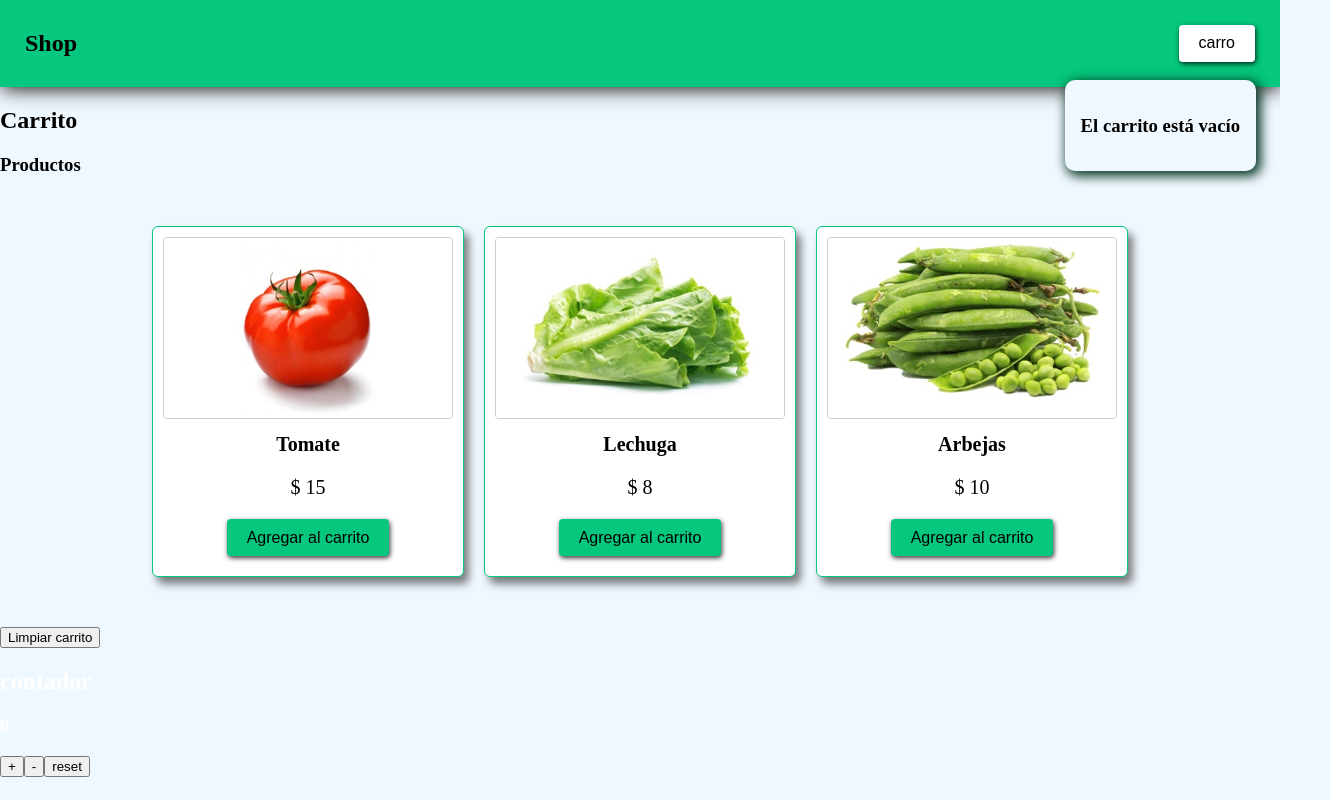
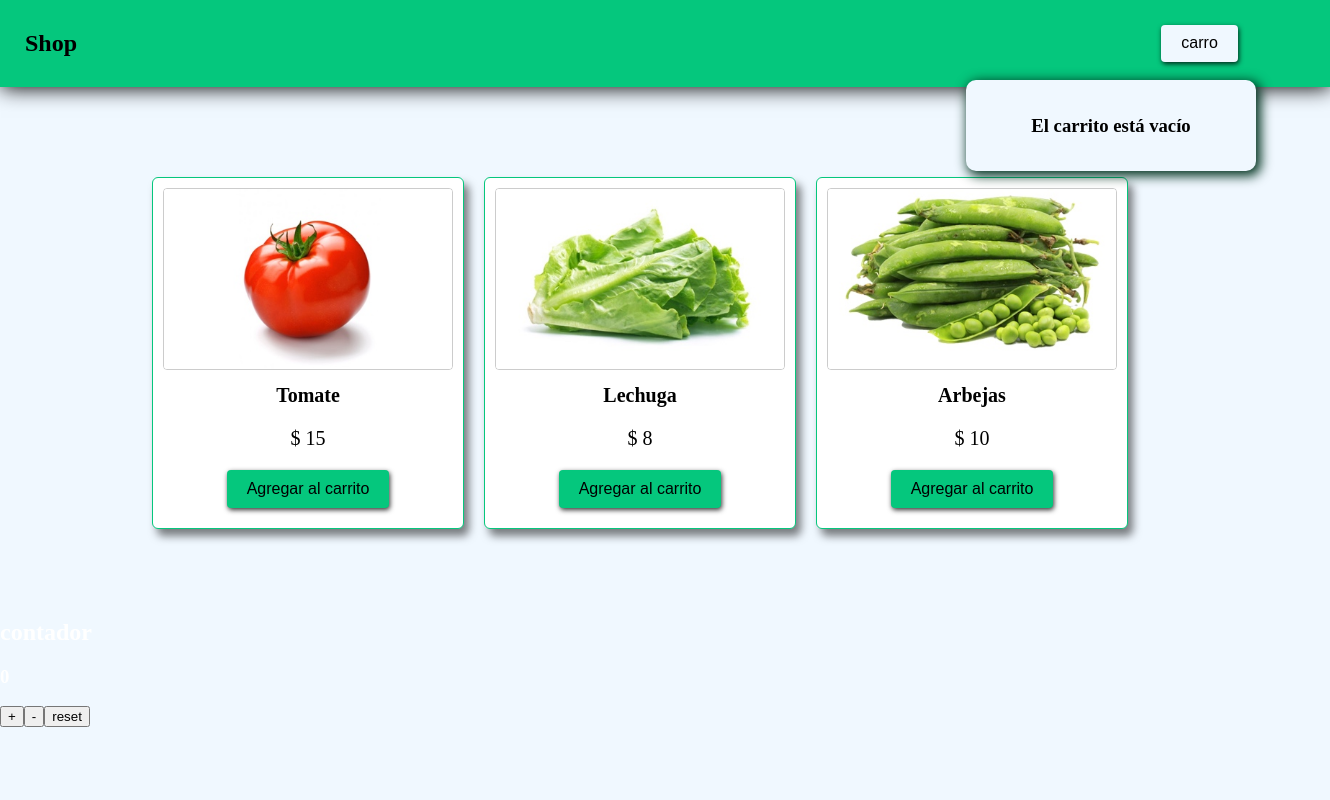
Before and after one commit to ferutizi/e-commerce, a React (Create React App) app: page / in a window 1280 px wide. Both pictures are taken after a click on the button "carro". Shown: the whole page, 1330 px wide, since content can reach past the window. Built offline with nearby package versions, Linux system fonts and the light colour scheme.

Commit message:
+estilo carrito e indentacion

```diff
--- a/src/components/CartItem.jsx
+++ b/src/components/CartItem.jsx
@@ -9,12 +9,23 @@ const CartItem = ({ data, deleteOneFromCart, deleteAllFromCart }) => {
             <div className='text--container'>
                 <div className='titleprice'>
                     <h4 className='cart--name'>{name}    ({amount})</h4>
-                    <h5 className='cart--price'>${price} X {amount} = ${price * amount}</h5>
+                    <p className='cart--price'>${price} X {amount} = ${price * amount}</p>
                 </div>
                 <img className="cart--img" src={img} alt={name} />
             </div>
-            <button className='btn--delete' onClick={() => deleteOneFromCart(id)}>Eliminar</button>
-            <button className='btn--delete__red' onClick={() => deleteAllFromCart(id, true)}>Eliminar Todos</button>
+
+            <button
+                className='btn--delete'
+                onClick={() => deleteOneFromCart(id)}
+                >Eliminar
+            </button>
+
+            <button
+                className='btn--delete__all'
+                onClick={() => deleteAllFromCart(id, true)}
+            >Eliminar Todos
+            </button>
+
         </div>
     )
 }
--- a/src/components/CartItem.scss
+++ b/src/components/CartItem.scss
@@ -31,11 +31,11 @@
 }
 
 .btn--delete {
-    @include buttons(white, 0.2rem, 0.5rem, 1rem);
+    @include buttons(aliceblue, 0.2rem, 0.5rem, 1rem);
     margin: 5px 5px;
 }
 
-.btn--delete__red {
+.btn--delete__all {
     @include buttons($primary, 0.2rem, 0.5rem, 1rem);
     margin: 5px 5px;
 
--- a/src/components/Nav.jsx
+++ b/src/components/Nav.jsx
@@ -10,8 +10,10 @@ const Nav = () => {
     return(
         <nav className="nav--container">
             <h1 className="logo">Shop</h1>
-            <button className="btn--carro" onClick={() => dispatch(showCart(state))}>
-                carro
+            <button
+                className="btn--carro"
+                onClick={() => dispatch(showCart(state))}
+            >carro
             </button>
         </nav>
     )
--- a/src/components/Nav.scss
+++ b/src/components/Nav.scss
@@ -4,6 +4,7 @@
 .nav--container {
     display: flex;
     justify-content: space-between;
+    width: 100vw;
     align-items: center;
     margin: 0;
     padding: 10px 25px;
@@ -12,6 +13,7 @@
 }
 
 .btn--carro {
-   @include buttons(white, 0.62rem, 1.25rem, 1rem);
+   @include buttons(aliceblue, 0.62rem, 1.25rem, 1rem);
    padding: 0.62rem, 1.25rem;
+   margin: 0px 4.2em;
 }
--- a/src/components/ShoppingCart.jsx
+++ b/src/components/ShoppingCart.jsx
@@ -2,7 +2,6 @@ import './ShoppingCart.scss'
 
 import { useDispatch, useSelector } from 'react-redux';
 import {addToCart, clearCart, deleteFromCart} from "../actions/shoppingActions"
-import { showCart } from '../actions/showCartActions';
 import ProductsItems from "./ProductsItems";
 import CartItem from './CartItem';
 
@@ -15,8 +14,6 @@ const ShoppingCart = () => {
 
     return(
         <div>
-            <h2>Carrito</h2>
-            <h3>Productos</h3>
             <article className="card--container">
                 {products.map((product) => (
                     <ProductsItems
@@ -26,14 +23,12 @@ const ShoppingCart = () => {
                     />
                 ))}
             </article>
-            <button onClick={() => console.log(cart.lenght)}>Limpiar carrito</button>
 
                 {state.cart
                     ? <div className='cart--container'>
                             {cart.length < 1
-                                ? <h3 className='cart--title'>El carrito está vacío</h3>
-                                : null
-                            }
+                                ? <h3 className='cart--empty'>El carrito está vacío</h3>
+                                : <div>
                                     {cart.map((product, index) => (
                                         <CartItem
                                             key={index}
@@ -42,6 +37,22 @@ const ShoppingCart = () => {
                                             deleteAllFromCart={() => dispatch(deleteFromCart(product.id, true))}
                                         />
                                     ))}
+
+                                    <p className='card--price'>total: $</p>
+                                    <button
+                                        className='btn--delete'
+                                        onClick={() => dispatch(clearCart())}
+                                    >Limpiar carrito
+                                    </button>
+
+                                    <button
+                                        className='btn--delete__all'
+                                    >Ir a pagar
+                                    </button>
+
+                                </div>
+                            }
+
                         </div>
                     : null
                 }
--- a/src/components/ShoppingCart.scss
+++ b/src/components/ShoppingCart.scss
@@ -4,12 +4,17 @@
     display: flex;
     justify-content: center;
     text-align: center;
-    margin: 40px 80px;
+    margin: 5rem 5rem;
+}
+
+.cart--empty {
+    text-align: center;
 }
 
 .cart--container {
     background-color: aliceblue;
     height: fit-content;
+    min-width: 16.125rem;
     width: fit-content;
     padding: 1rem;
     border-radius: 10px;
--- a/src/reducers/shoppingReducer.js
+++ b/src/reducers/shoppingReducer.js
@@ -29,7 +29,7 @@ export const initialState = {
         img: '/productos/arbejas.jpg'
     },
 ],
-    cart:[]
+    cart:[],
 };
 
 export function shoppingReducer(state = initialState, action) {
@@ -46,11 +46,11 @@ export function shoppingReducer(state = initialState, action) {
                     ...state,
                     cart: state.cart.map(item => item.id === newItem.id
                         ? {...item, amount: item.amount +1}
-                        : item)
-                }
+                        : item),
+                    }
                 : {
                     ...state,
-                    cart: [...state.cart, {...newItem, amount: +1}]
+                    cart: [...state.cart, {...newItem, amount: +1}],
                 }
         }
         case REMOVE_ONE_FROM_CART: {
```
Also changed, not shown: src/components/ProductsItems.jsx (+12 -2 lines). Lines whose indentation alone changed are shown as unchanged.
